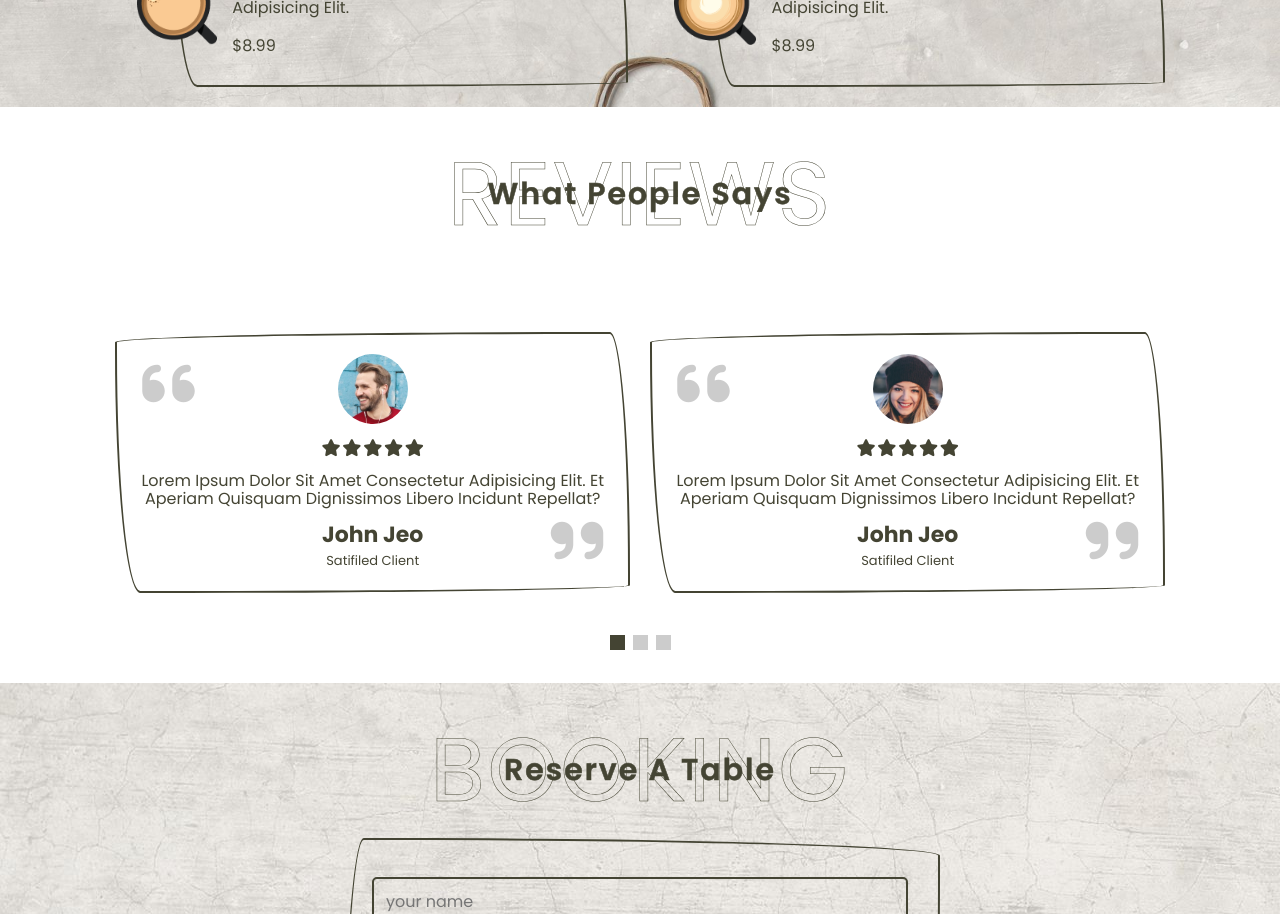
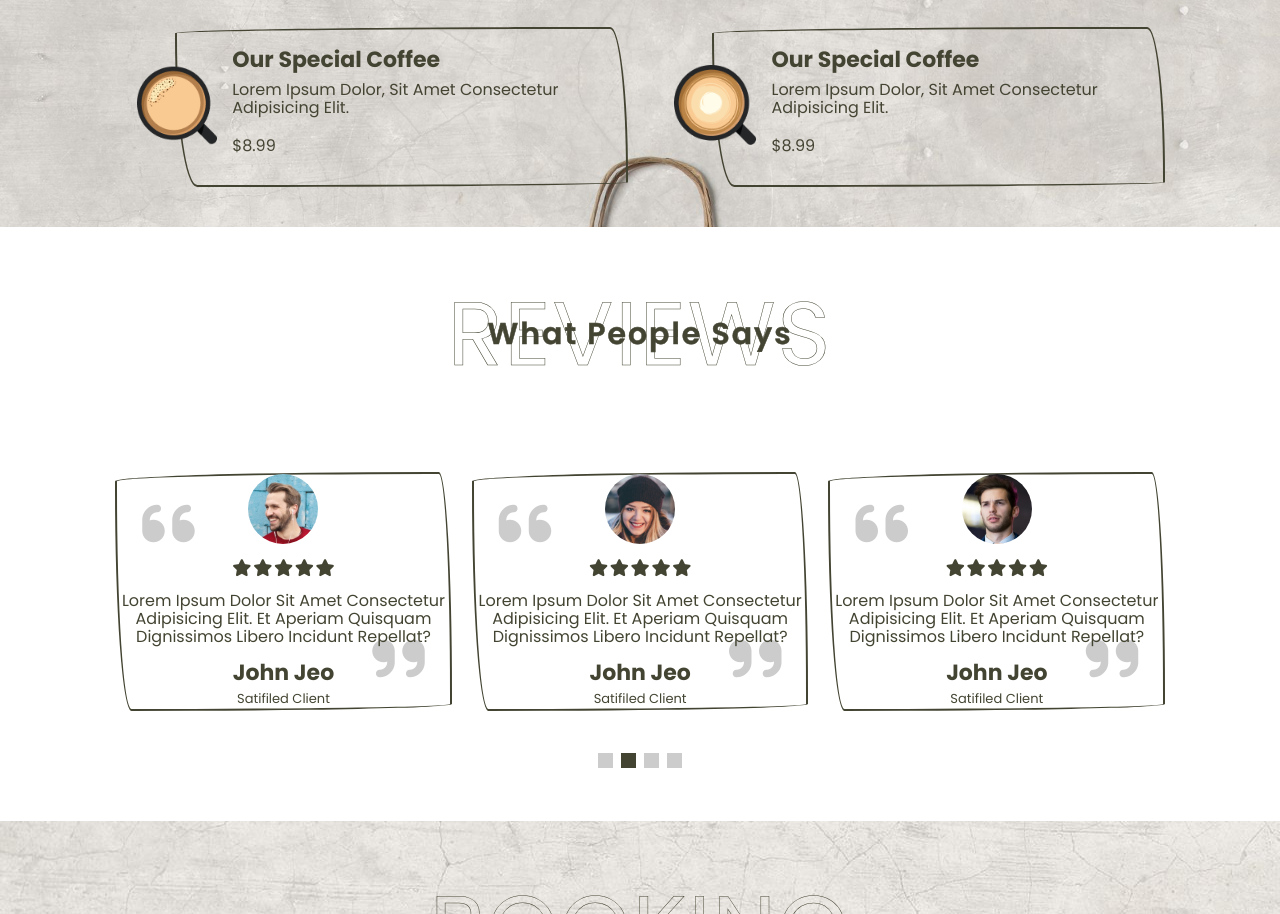
Before and after one commit to vinhhoang2k1/coffee-shop, a plain HTML site: page index.html in a window 1280 px wide. Shown: the part 1886-2800 px from the top of the page. Drawn offline with nearby package versions, Linux system fonts and the light colour scheme.

Commit message:
fix slide va position section

```diff
--- a/assets/css/main.css
+++ b/assets/css/main.css
@@ -27,11 +27,10 @@ body {
   background-color: var(--background-color);
   position: relative;
   overflow-x: hidden;
-  scroll-behavior: smooth;
   -webkit-tap-highlight-color: transparent;
 }
 section {
-  padding: 2rem 9%;
+  padding: 4rem 9%;
 }
 .container {
   width: 100%;
@@ -98,8 +97,7 @@ section {
 .header .navbar .navbar-link.active {
 font-weight: 600;
 }
-.header .order {
-}
+
 .order .btn {
   /* float: right; */
   font-size: 1.6rem;
@@ -255,11 +253,6 @@ font-weight: 600;
   margin-left: -6rem;
 }
 
-.menu-info {
-  /* padding:  2rem; */
-  /* font-size: 2rem; */
-}
-
 .menu-info h3 {
   font-size: 2.2rem;
   color: var(--main-color);
@@ -278,12 +271,13 @@ font-weight: 600;
 }
 
 .review .review-slider .box {
+  width: 100%;
   border: var(--border);
   border-radius: var(--border-radius);
   text-align: center;
   position: relative;
-  padding: 2rem;
-  z-index: 0;
+  /* padding: 2rem; */
+  /* z-index: 0; */
 }
 
 .review .review-slider .box .fa-quote-left {
@@ -432,7 +426,7 @@ font-weight: 600;
 }
 @media (min-width: 741px) and (max-width: 1024px) {
   section {
-    padding: 2rem 5%;
+    padding: 4rem 5%;
   }
 
   .header,
@@ -456,7 +450,7 @@ font-weight: 600;
     font-size: 55%;
   }
   section {
-    padding: 2rem;
+    padding: 5.5rem 2rem;
   }
   .heading {
     font-size: 6rem;
--- a/assets/javascript/main.js
+++ b/assets/javascript/main.js
@@ -26,27 +26,30 @@ document.querySelectorAll(".image-slide img").forEach(images => {
         document.querySelector('.home-img').src = src
     };
 })
+
 var swiper = new Swiper(".review-slider", {
+    slidesPerView: 1,
     spaceBetween: 20,
+    loop: true,
+    grabCursor: true,// hinh ban tay
+    centeredSlides: true,
+    autoplay: {
+        delay: 5000,
+        disableOnInteraction: false,
+    },
     pagination: {
         el: ".swiper-pagination",
         clickable: true,
     },
-    autoplay: {
-        delay: 7500,
-        disableOnInteraction: false,
-    },
     breakpoints: {
         0: {
-            slidesPerView: 0,
-
+            slidesPerView: 1
         },
         768: {
-            slidesPerView: 2,
-
+            slidesPerView: 2
         },
-        loop: true,
-        grabCursor: true,
-
+        991: {
+            slidesPerView: 3
+        },
     },
 });
```
